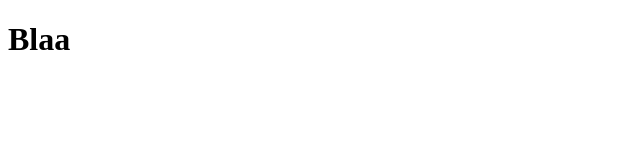
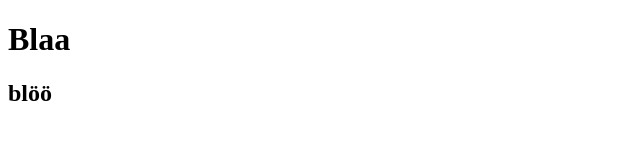
Before and after one commit to PaJaAnSa/codebootcamp, a plain HTML site: page demot/testi.html in a window 1280 px wide. Shown: the full height of the page, 0-640 px from the left. Drawn offline with Linux system fonts and the light colour scheme.

Commit message:
Update testi.html

```diff
--- a/demot/testi.html
+++ b/demot/testi.html
@@ -7,5 +7,6 @@
   </head>
   <body>
     <h1>Blaa</h1>
+    <h2>blöö</h2>
   </body>
 </html>
```
